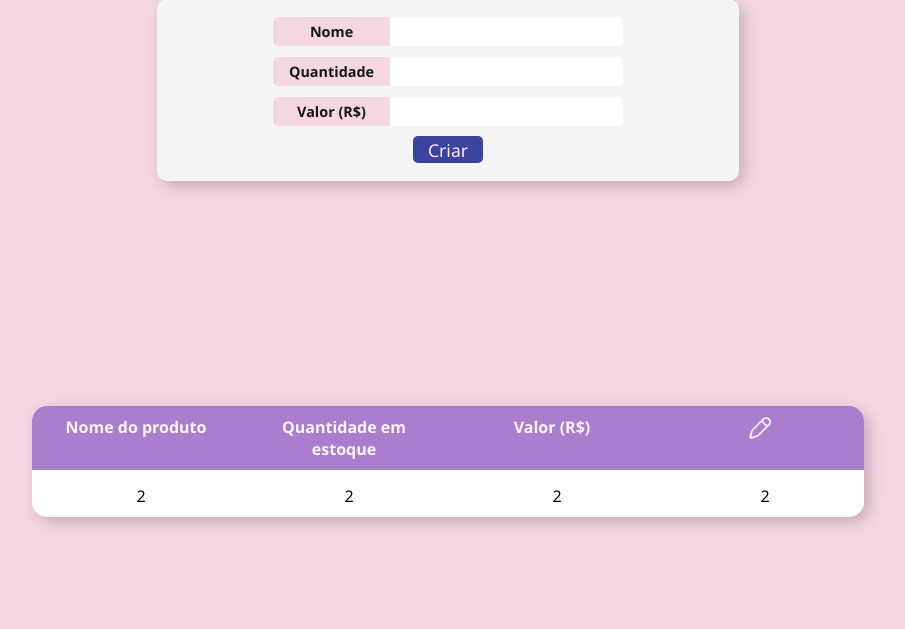
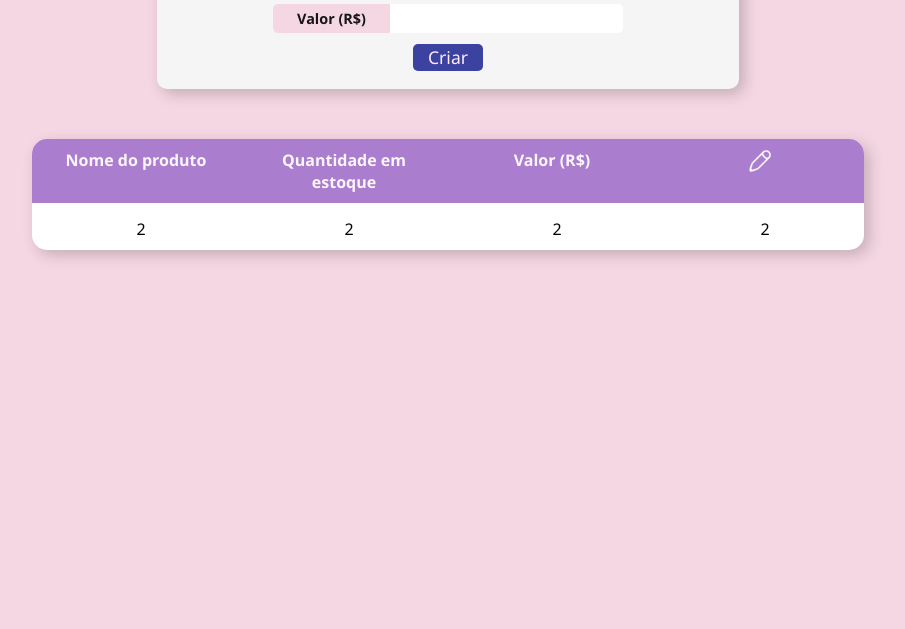
Before and after one commit to gabriellesote/task_prova_pratica, a website with bundled scripts: page sistema/frontend/index.html in a window 1280 px wide. Shown: the part 171-800 px from the top of the page, without its empty margins (192-1097 px from the left). Built offline with nearby package versions, Linux system fonts and the light colour scheme; no server answers.

Commit message:
consertando detalhes

```diff
--- a/sistema/frontend/style/styles.css
+++ b/sistema/frontend/style/styles.css
@@ -32,7 +32,7 @@ body {
   height: 100%;
   display: flex;
   flex-direction: column;
-  justify-content: space-around;
+  gap: 50px;
   align-items: center;
 
 }
@@ -128,6 +128,7 @@ th {
   align-items: center;
   justify-content: center;
 
+  margin-top: 20px;
   width: 65%;
   height: 30%;
   border-radius: 15px;
```
